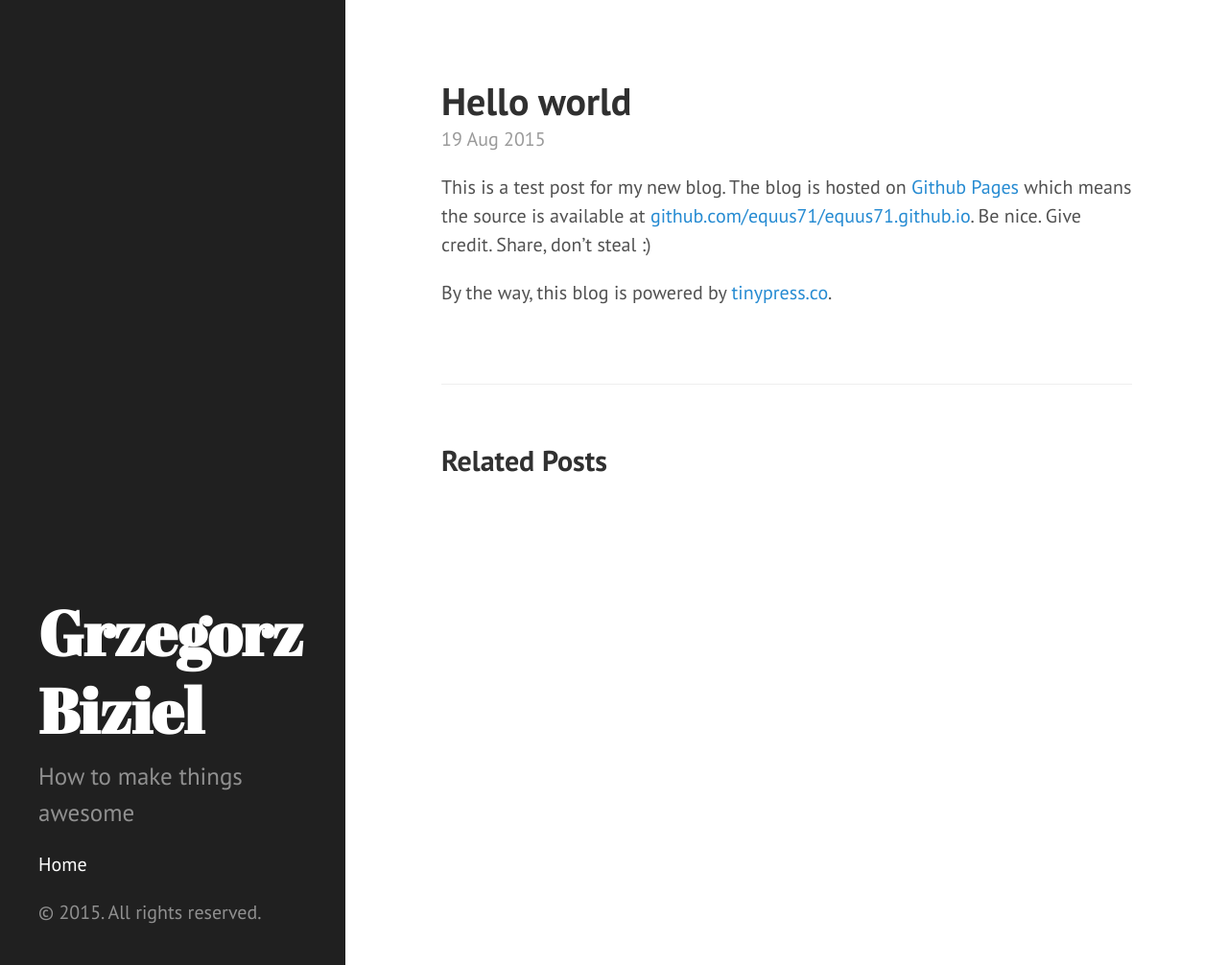
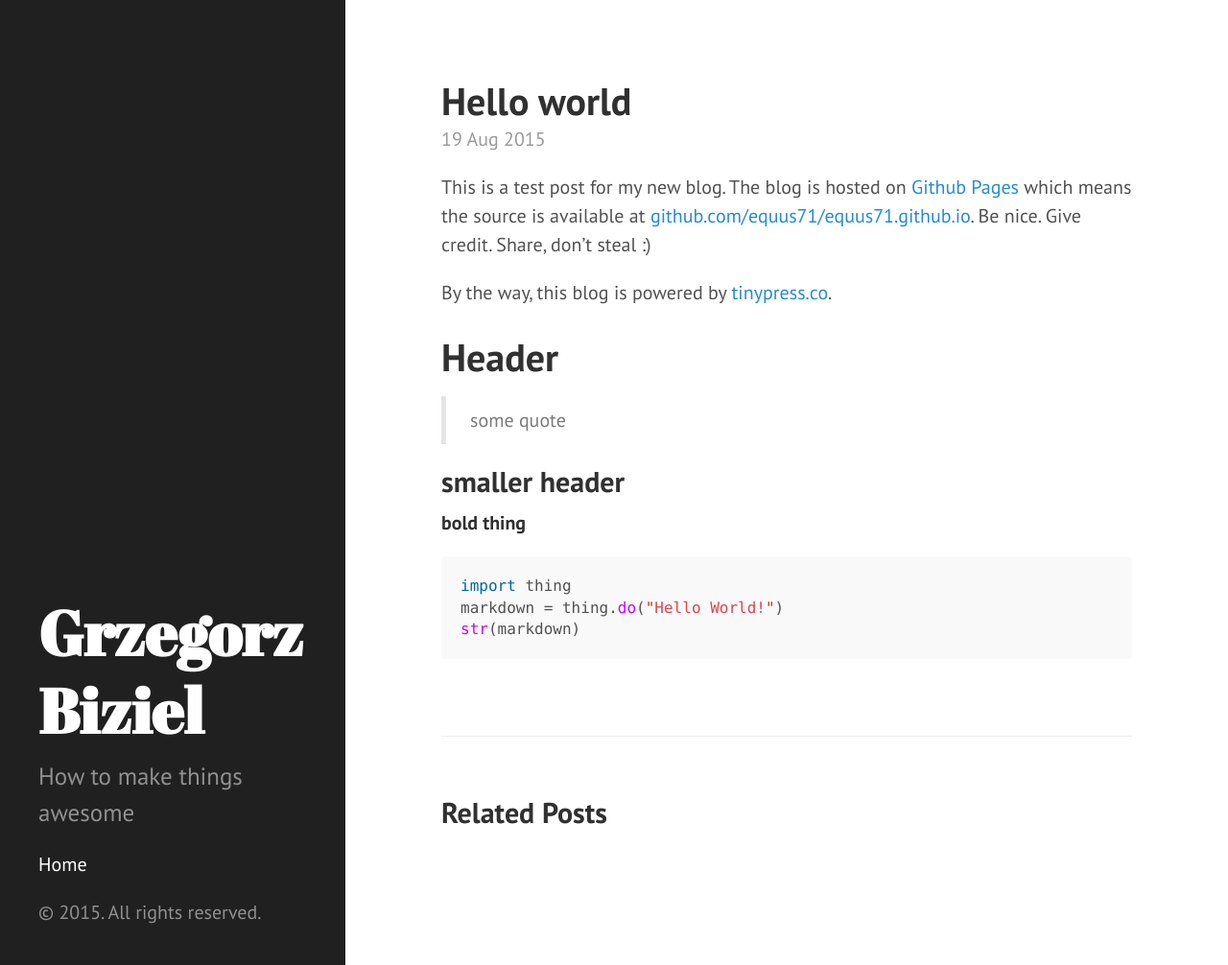
Before and after one commit to equus71/equus71.github.io, a Jekyll site: the page built from _posts/2015-08-19-hello-world.markdown, in a window 1280 px wide and 1006 px high. Shown: the whole window at 96% size. Built offline with Jekyll 4.4.1, drawn with Linux system fonts in a browser that asks for light colours.

Commit message:
Post update: Hello world

````diff
--- a/_posts/2015-08-19-hello-world.markdown
+++ b/_posts/2015-08-19-hello-world.markdown
@@ -6,3 +6,17 @@ layout: post
 This is a test post for my new blog. The blog is hosted on [Github Pages](http://pages.github.com/) which means the source is available at [github.com/equus71/equus71.github.io](http://github.com/equus71/equus71.github.io). Be nice. Give credit. Share, don't steal :)
 
 By the way, this blog is powered by [tinypress.co](https://tinypress.co).
+
+# Header
+
+> some quote
+
+## smaller header
+
+**bold thing**
+
+```python
+import thing
+markdown = thing.do("Hello World!")
+str(markdown)
+```
````
